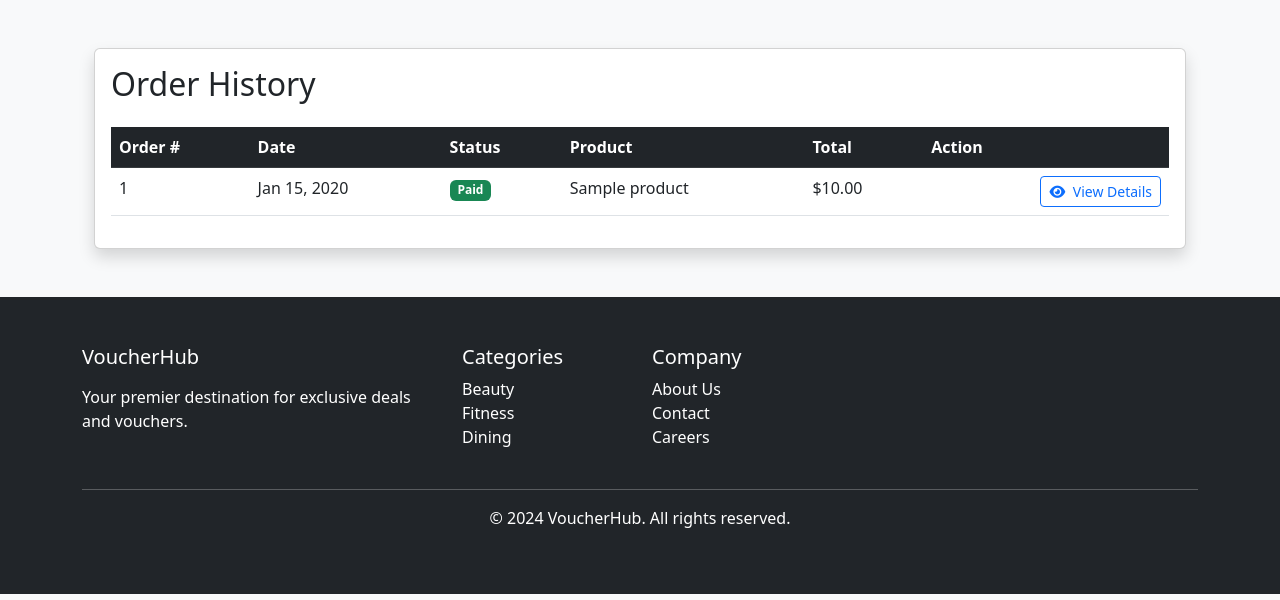
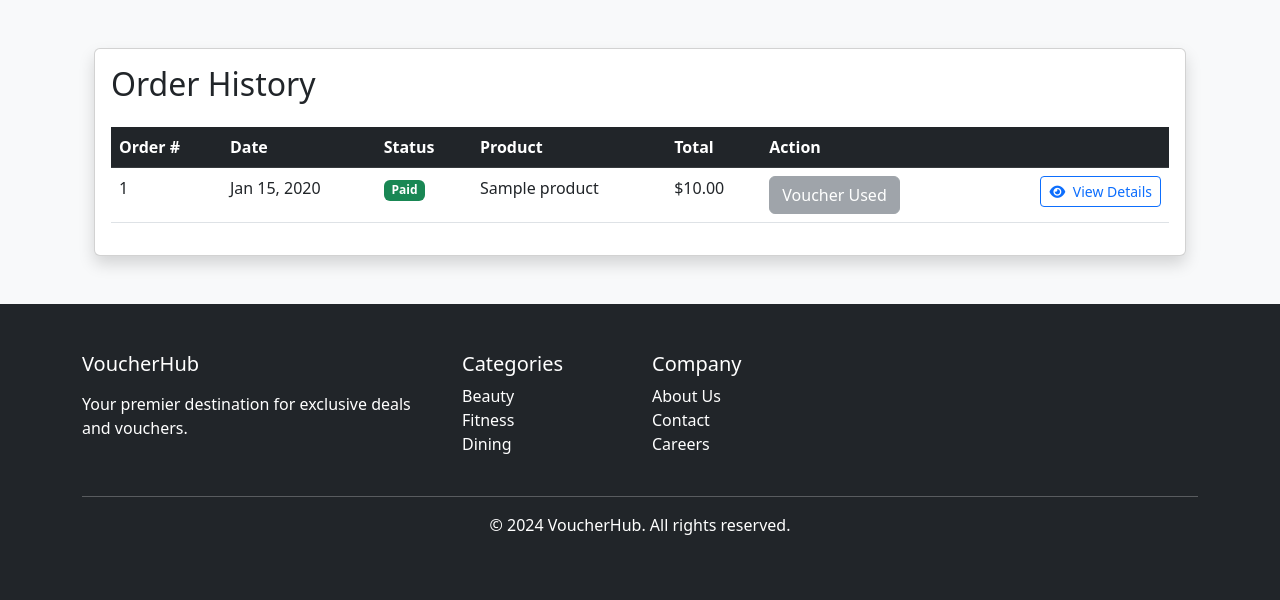
Before and after one commit to Amabellzq/INF2006_Group24, a Flask app: page /orders in a window 1280 px wide. Shown: the part 76-676 px from the top of the page. Run offline with Flask 3, Linux system fonts and the light colour scheme; a user stored in the database is signed in; tables that the repository leaves empty hold one stand-in row (values such as "Sample post"); some libraries are stand-ins or nearby versions.

Commit message:
updated the database for voucher status

```diff
--- a/webapp/__init__.py
+++ b/webapp/__init__.py
@@ -1,6 +1,7 @@
 # webapp/__init__.py
 from flask import Flask
 from webapp.config import Config
+from flask_wtf.csrf import CSRFProtect
 from webapp.extensions import db, migrate, cors, ma, login_manager
 from webapp.errors import (
     handle_validation_error,
@@ -10,11 +11,14 @@ from webapp.errors import (
 )
 from webapp.models import User
 
+csrf = CSRFProtect()  # Initialize CSRF Protection
 
 def create_app(config_class=Config):
     app = Flask(__name__)
     app.config.from_object(config_class)
     login_manager.init_app(app)
+
+    csrf.init_app(app)
 
     # User loader function
     @login_manager.user_loader
--- a/webapp/models/order.py
+++ b/webapp/models/order.py
@@ -11,6 +11,7 @@ class Order(db.Model):
     unit_price = db.Column(db.Numeric(10, 2, asdecimal=False), nullable=False)
     total_amount = db.Column(db.Numeric(10, 2, asdecimal=False), nullable=False)
     status = db.Column(db.Enum('pending', 'paid', 'failed', 'refunded'), default='pending')
+    voucher_status = db.Column(db.Enum('unused', 'used'), default='unused')  # New column for voucher status
     created_at = db.Column(db.DateTime, default=datetime.utcnow)
 
     user = db.relationship('User', back_populates='orders')
@@ -23,6 +24,7 @@ class Order(db.Model):
             'unit_price': float(self.unit_price),
             'total_amount': float(self.total_amount),
             'status': self.status,
+            'voucher_status': self.voucher_status,
             'created_at': self.created_at.isoformat(),
             # Include product details if needed
             'product_name': self.product.name if self.product else None
--- a/webapp/routes/orders.py
+++ b/webapp/routes/orders.py
@@ -1,4 +1,4 @@
-from flask import Blueprint, request, session, render_template, redirect, url_for, flash
+from flask import Blueprint, request, session, render_template, redirect, url_for, flash, jsonify
 from flask_login import login_required, current_user
 from webapp.models import Order, Product
 from webapp.extensions import db
@@ -28,3 +28,19 @@ def order_detail(order_id):
     product = Product.query.get(order.product_id)  # Fetch product details
 
     return render_template('order_detail.html', order=order, product=product)
+
+@order_bp.route("/toggle_voucher/<int:order_id>", methods=["POST"])
+@login_required
+def toggle_voucher(order_id):
+    order = Order.query.get(order_id)
+    if not order:
+        return jsonify({"success": False, "error": "Order not found"}), 404
+
+    new_status = request.json.get("voucher_status")
+    if new_status not in ["unused", "used"]:
+        return jsonify({"success": False, "error": "Invalid status"}), 400
+
+    order.voucher_status = new_status
+    db.session.commit()
+
+    return jsonify({"success": True, "voucher_status": order.voucher_status})
--- a/webapp/templates/base.html
+++ b/webapp/templates/base.html
@@ -3,6 +3,8 @@
 <head>
   <meta charset="UTF-8">
   <meta name="viewport" content="width=device-width, initial-scale=1.0">
+  <meta name="csrf-token" content="{{ csrf_token() }}">
+
   <title>VoucherHub. - {% block title %}{% endblock %}</title>
 
   <!-- Bootstrap CSS -->
--- a/webapp/templates/order_list.html
+++ b/webapp/templates/order_list.html
@@ -19,6 +19,7 @@
                             <th>Product</th>
                             <th>Total</th>
                             <th>Action</th>
+                            <th></th>
                         </tr>
                     </thead>
                     <tbody>
@@ -43,6 +44,24 @@
                                 {% endif %}
                             </td>
                             <td>${{ "%.2f"|format(order.total_amount) }}</td>
+                            <td>
+                                <!-- <span id="voucher-status-{{ order.id }}"
+                                      class="badge {% if order.voucher_status == 'used' %}bg-danger{% else %}bg-success{% endif %}">
+                                    {{ order.voucher_status|title }}
+                                </span> -->
+                                <!-- Toggle Switch -->
+                                {% if order.voucher_status == 'unused' %}
+                                    <button class="btn btn-success use-voucher-btn"
+                                            id="use-voucher-{{ order.id }}"
+                                            data-order-id="{{ order.id }}">
+                                        Use Voucher
+                                    </button>
+                                {% else %}
+                                    <button class="btn btn-secondary" disabled>
+                                        Voucher Used
+                                    </button>
+                                {% endif %}
+                            </td>
                             <td class="text-end">
                                 <a href="{{ url_for('orders.order_detail', order_id=order.id) }}"
                                    class="btn btn-sm btn-outline-primary">
@@ -60,4 +79,42 @@
         </div>
     </div>
 </div>
+
+<script>
+document.addEventListener("DOMContentLoaded", function() {
+    document.querySelectorAll(".use-voucher-btn").forEach(button => {
+        button.addEventListener("click", function() {
+            let orderId = this.getAttribute("data-order-id");
+            let csrfToken = document.querySelector("meta[name='csrf-token']").getAttribute("content");
+
+            fetch(`/toggle_voucher/${orderId}`, {
+                method: "POST",
+                headers: {
+                    "Content-Type": "application/json",
+                    "X-CSRFToken": csrfToken  // Use CSRF token from meta tag
+                },
+                body: JSON.stringify({ voucher_status: "used" })
+            })
+            .then(response => response.json())
+            .then(data => {
+                if (data.success) {
+                    let badge = document.getElementById(`voucher-status-${orderId}`);
+                    badge.textContent = "Used";
+                    badge.classList.remove("bg-success");
+                    badge.classList.add("bg-danger");
+
+                    let button = document.getElementById(`use-voucher-${orderId}`);
+                    button.textContent = "Voucher Used";
+                    button.classList.remove("btn-success");
+                    button.classList.add("btn-secondary");
+                    button.disabled = true;
+                }
+            })
+            .catch(error => console.error("Error:", error));
+        });
+    });
+});
+
+</script>
+
 {% endblock %}
```
Also changed, not shown: migrations/versions/de253900b1ba_added_voucher_status_to_order_model.py (added, +44 -0 lines), webapp/templates/order_detail.html (+8 -0 lines).
